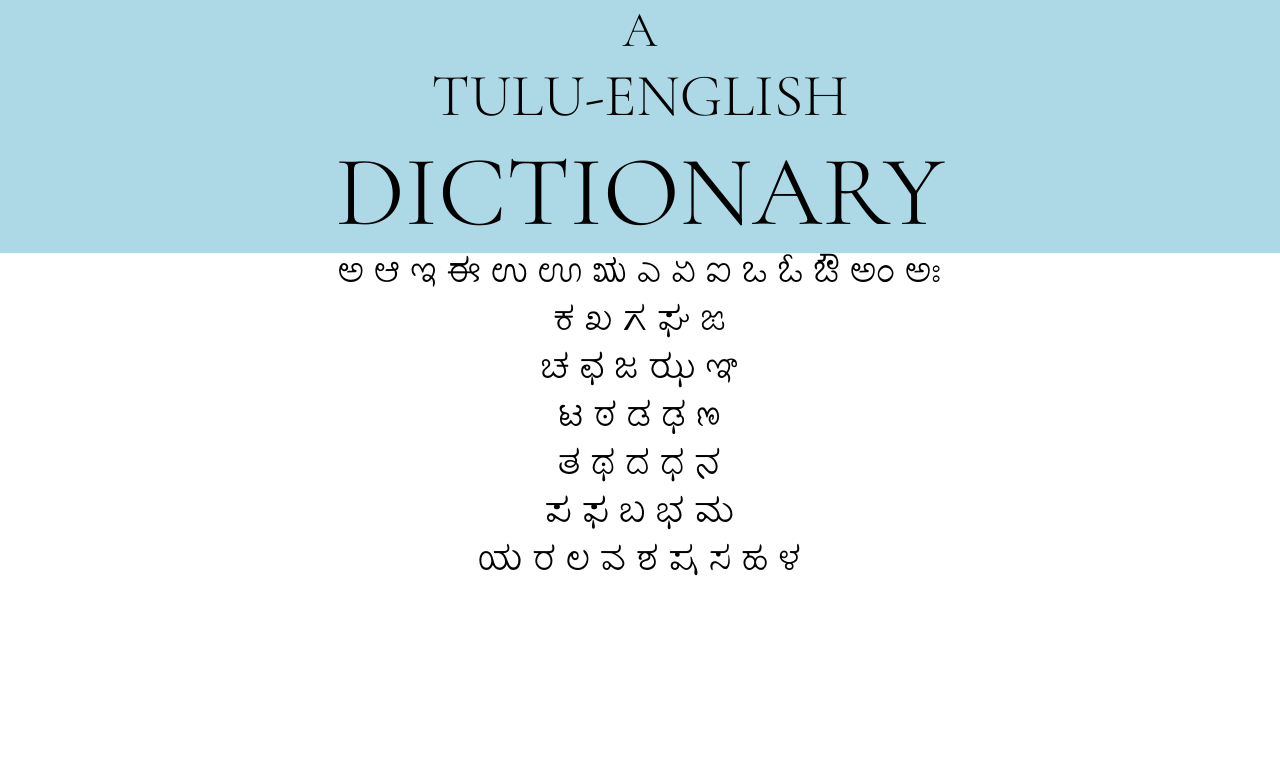
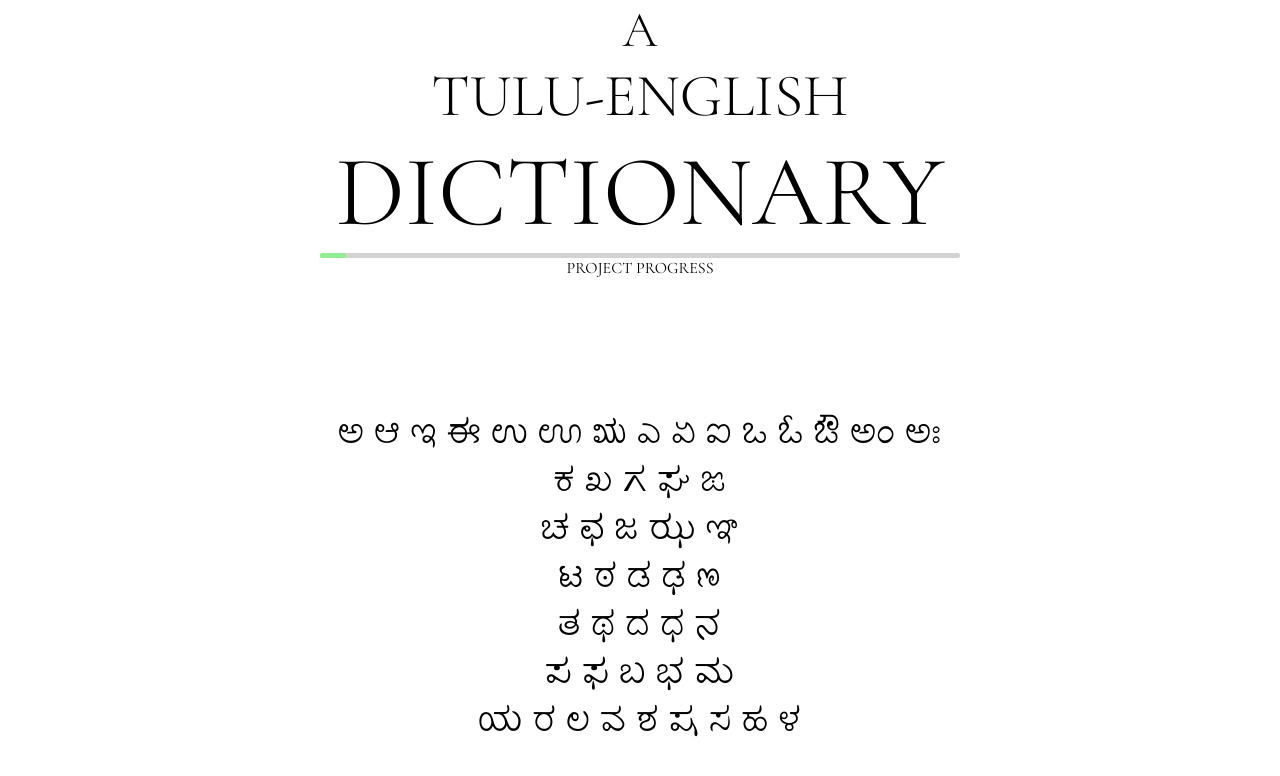
Before and after one commit to kuugu/manner, a website built with Vite: page index.html in a window 1280 px wide. Built offline with nearby package versions, Linux system fonts and the light colour scheme.

Commit message:
progress bar

```diff
--- a/index.html
+++ b/index.html
@@ -1,3 +1,4 @@
+
 <!doctype html>
 <html lang="en">
   <head>
@@ -19,6 +20,13 @@
       <div class="title-line-3">DICTIONARY</div>
     </div>
 
+    <div class="progress-bar">
+        <div class="progress-bar-viz">
+          <div class="progress-bar-viz-complete"></div>
+        </div>
+        <div class="progress-bar-title">PROJECT PROGRESS</div>
+    </div>
+
     <div class="letters">
       <p>ಅ ಆ ಇ ಈ ಉ ಊ ಋ ಎ ಏ ಐ ಒ ಓ ಔ ಅಂ ಅಃ</p>
       <p>ಕ ಖ ಗ ಘ ಙ</p>
--- a/src/styles.css
+++ b/src/styles.css
@@ -12,6 +12,9 @@
 body {
     min-height: 100vh;
     min-width: 100vw;
+
+    display: flex;
+    flex-direction: column;
 }
 
 .title {
@@ -23,7 +26,7 @@ body {
     flex-direction: column;
     align-items: center;
 
-    background-color: lightblue;
+    /* background-color: lightblue; */
 }
 
 .title-line-1 {
@@ -45,7 +48,39 @@ body {
     font-family: 'KarnataFKittel';
     font-size: 40px;
 
+    margin-bottom: 50px;
+
     display: flex;
     flex-direction: column;
     align-items: center;
+    justify-content: flex-end;
+
+    flex: 1 0 auto;
 }
+
+.progress-bar {
+    display: flex;
+    flex-direction: column;
+    justify-content: center;
+    align-items: center;
+}
+
+.progress-bar-title {
+    font-family: "Cormorant Garamond", serif;
+    /* font-optical-sizing: auto; */
+    font-style: normal;
+}
+
+.progress-bar-viz {
+    background-color: lightgrey;
+    width: 50vw;
+    height: 5px;
+    border-radius: 5px;
+}
+
+.progress-bar-viz-complete {
+    background-color: lightgreen;
+    width: 2vw;
+    height: 5px;
+    border-radius: 5px;
+}
```
